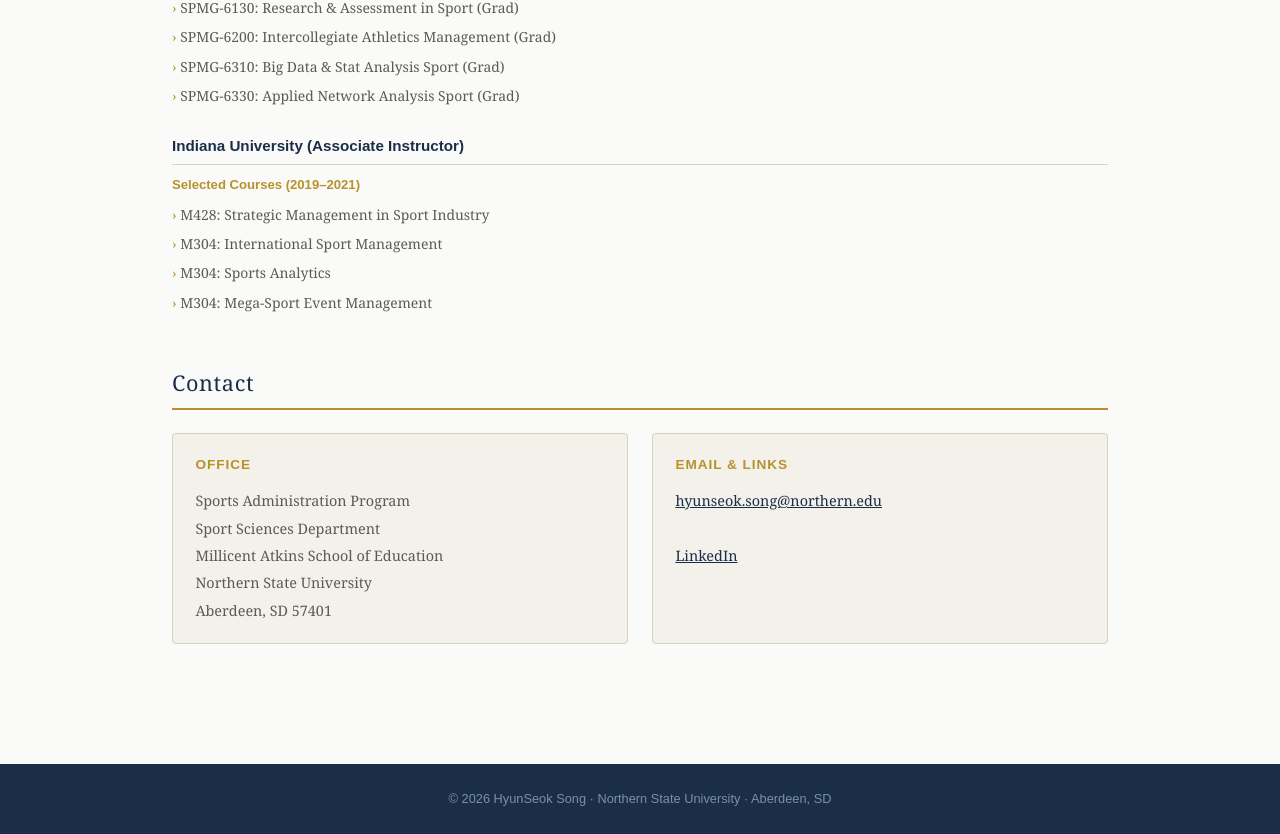
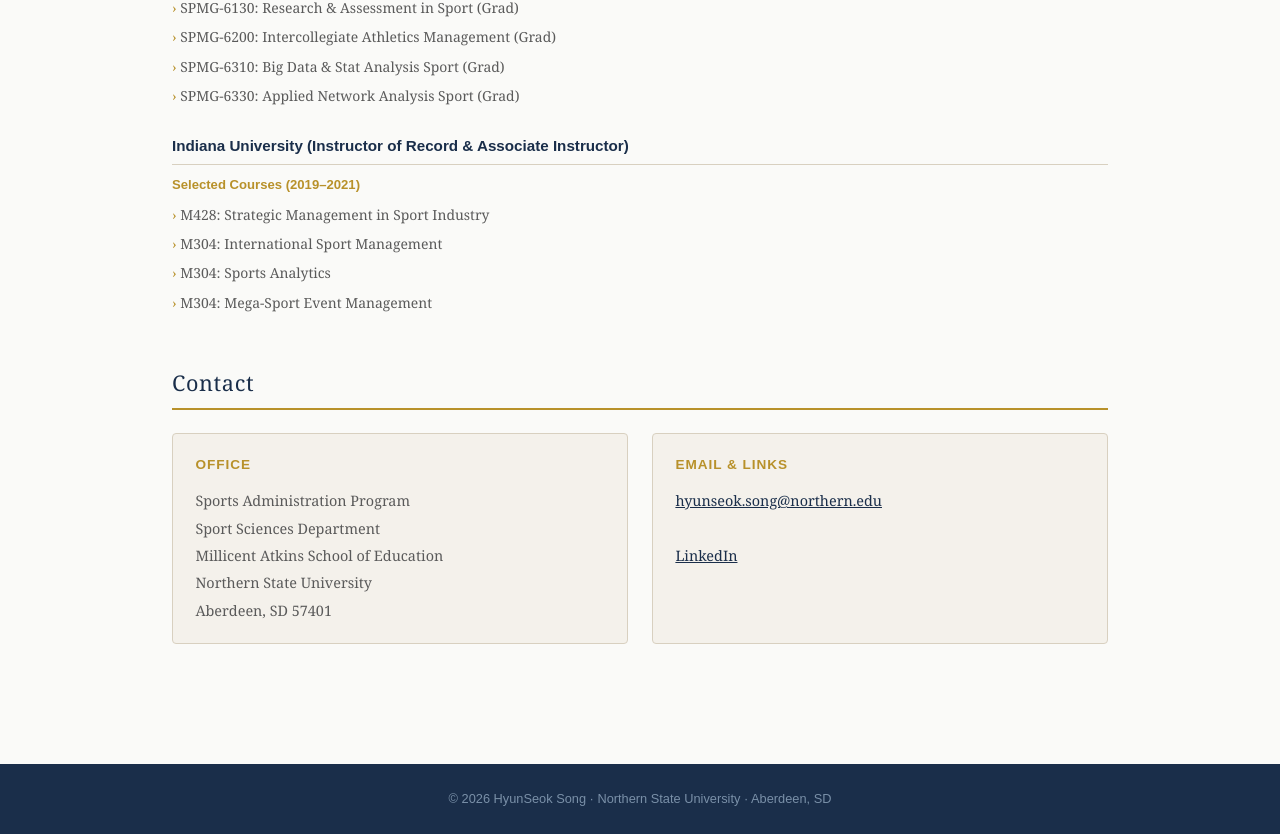
Before and after one commit to Hyunseok-Song-PhD/Hyunseok-Song-PhD.github.io, a plain HTML site: page index.html in a window 1280 px wide. Shown: the part 4494-5328 px from the top of the page. Drawn offline with Linux system fonts and the light colour scheme.

Commit message:
Update index.html

```diff
--- a/index.html
+++ b/index.html
@@ -380,7 +380,7 @@
         </ul>
       </div>
       <div class="course-block">
-        <h3>Indiana University (Associate Instructor)</h3>
+        <h3>Indiana University (Instructor of Record & Associate Instructor)</h3>
         <div class="semester">Selected Courses (2019–2021)</div>
         <ul>
           <li>M428: Strategic Management in Sport Industry</li>
```
